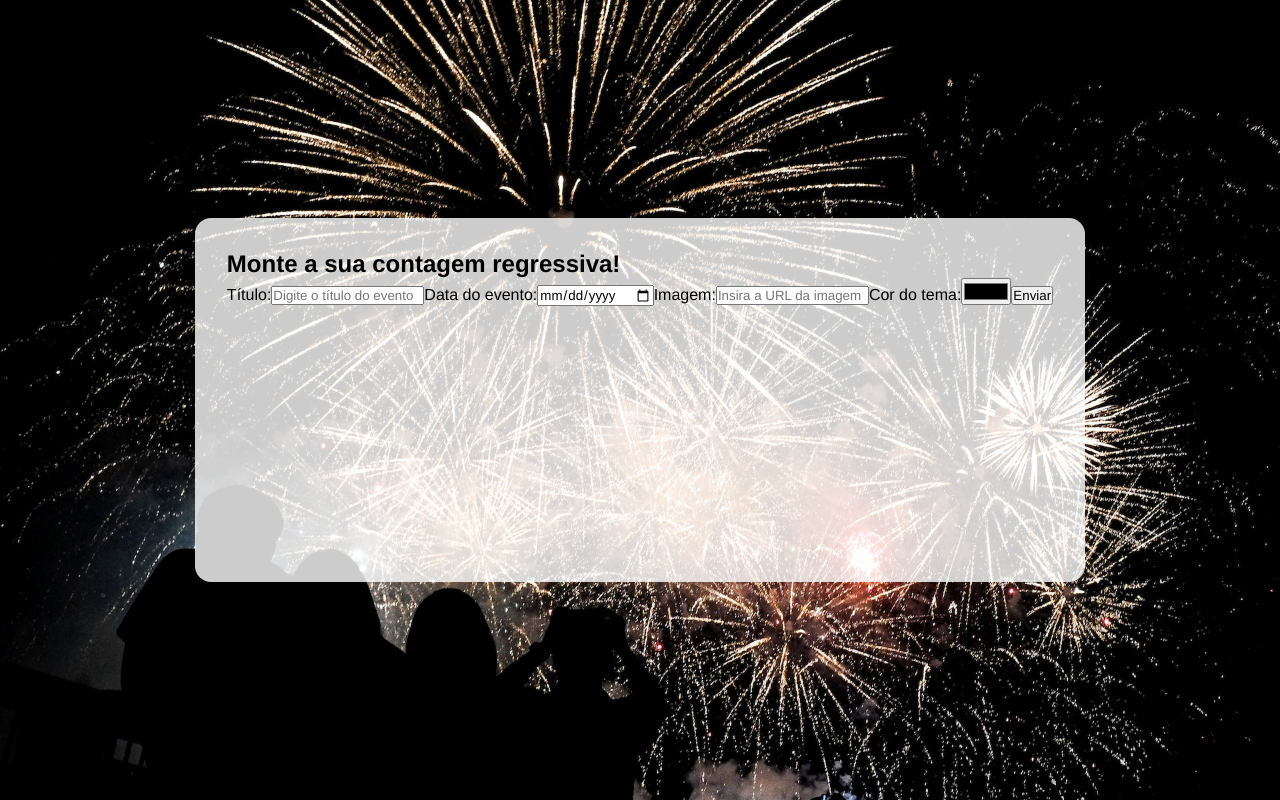
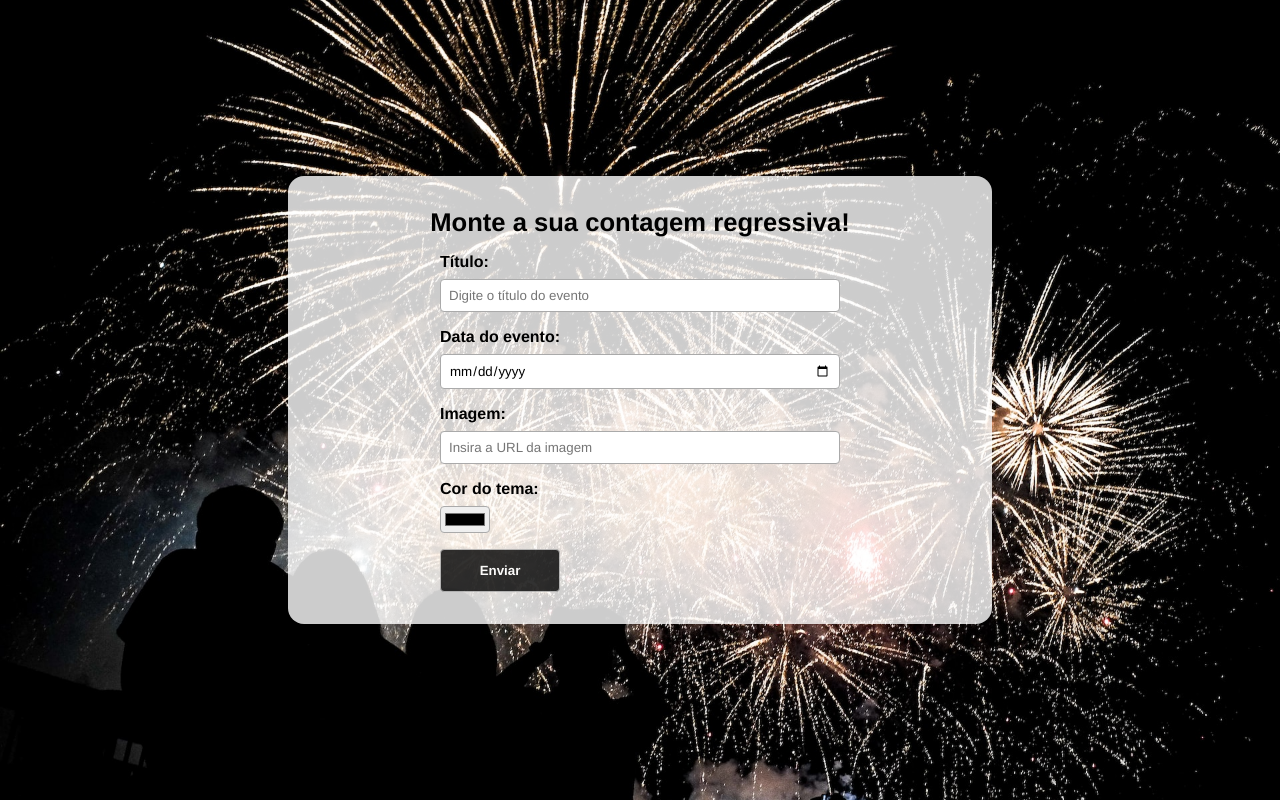
Before and after one commit to alexandrerogeriosn93/project-react-regressive-counter, a React (Vite) app: page / in a window 1280 px wide. Built offline with nearby package versions, Linux system fonts and the light colour scheme.

Commit message:
feat: add Home page form styles css

```diff
--- /dev/null
+++ b/src/routes/Home.css
@@ -0,0 +1,49 @@
+.home h2 {
+  text-align: center;
+  font-size: 1.6rem;
+  margin-bottom: 1rem;
+}
+
+.countdown-form {
+  display: flex;
+  flex-direction: column;
+  gap: 1rem;
+  max-width: 400px;
+  margin: 0 auto;
+}
+
+.countdown-form label {
+  display: flex;
+  flex-direction: column;
+  gap: 0.5rem;
+}
+
+.countdown-form span {
+  font-weight: bold;
+}
+
+.countdown-form input {
+  padding: 0.5rem;
+  border-radius: 4px;
+  border: solid 1px #aaa;
+  outline: none;
+}
+
+.countdown-form input[type="color"] {
+  padding: 2px;
+}
+
+.countdown-form input[type="submit"] {
+  background-color: #000;
+  color: #fff;
+  font-weight: bold;
+  width: 120px;
+  padding: 0.8rem;
+  cursor: pointer;
+  opacity: 0.8;
+  transition: 0.4s;
+}
+
+.countdown-form input[type="submit"]:hover {
+  opacity: 1;
+}
--- a/src/routes/Home.jsx
+++ b/src/routes/Home.jsx
@@ -1,3 +1,5 @@
+import "./Home.css";
+
 const Home = () => {
   return (
     <div className="home">
```
